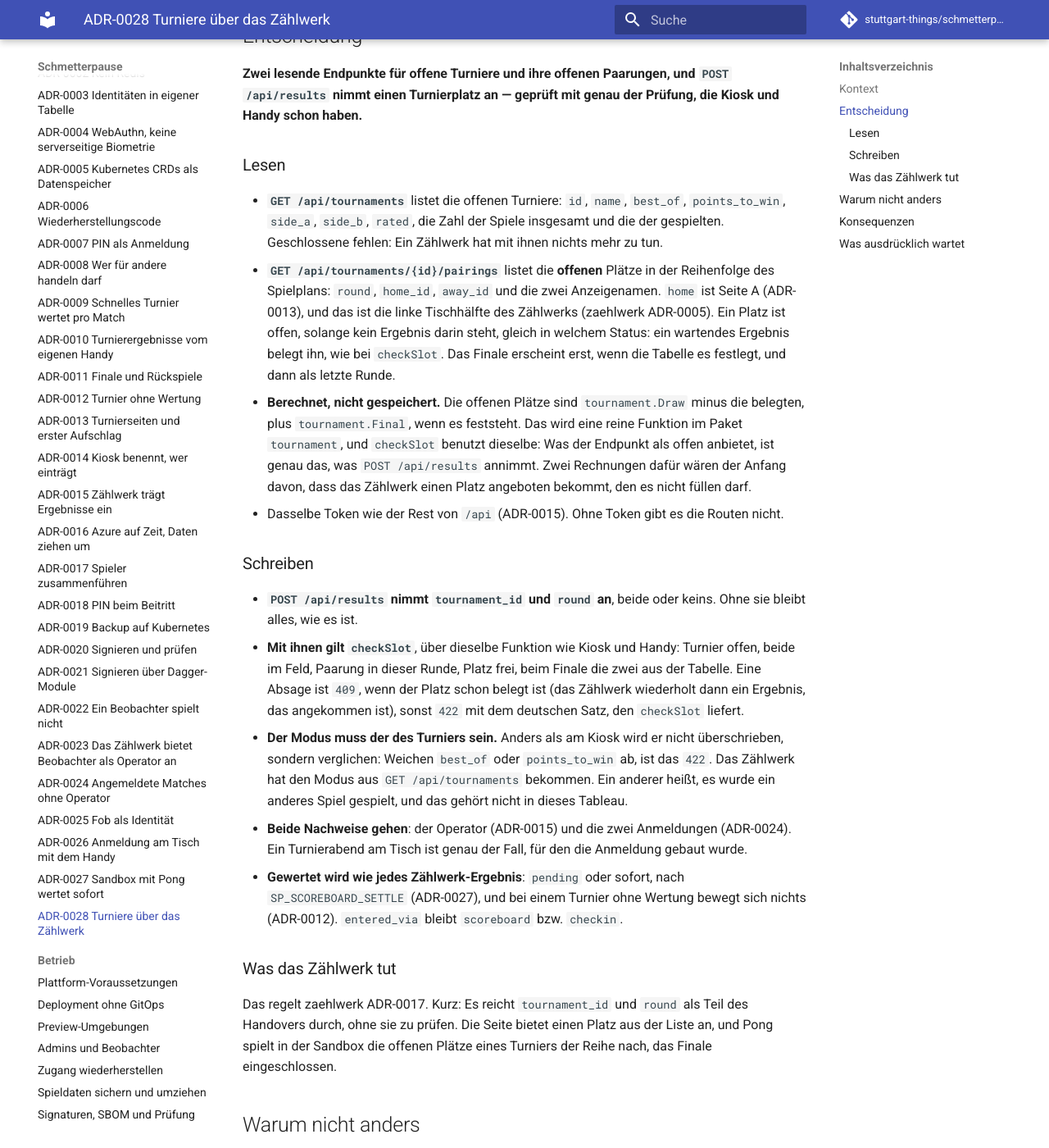
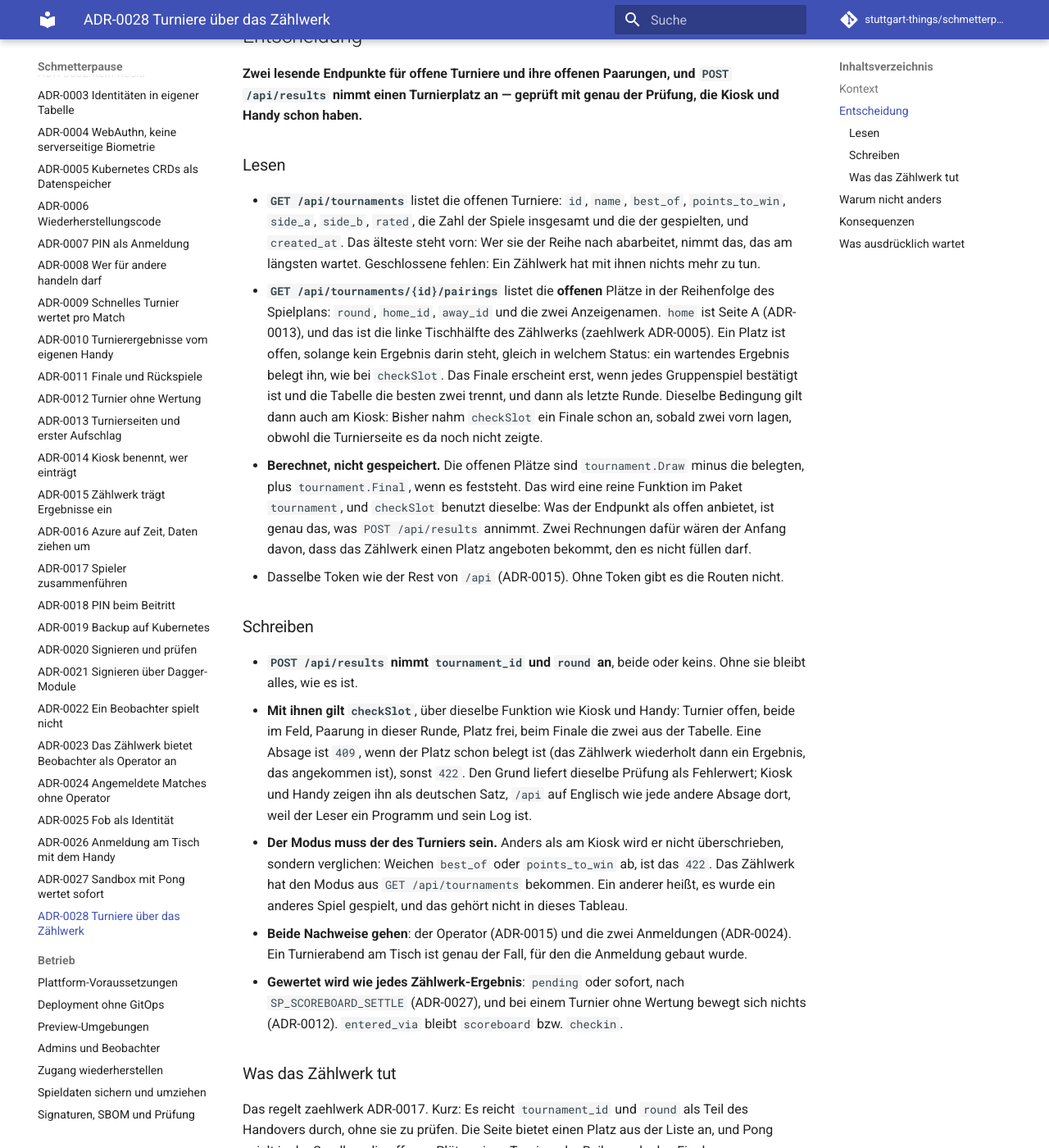
Before and after one commit to stuttgart-things/schmetterpause, an MkDocs documentation site: the page built from docs/adr/0028-turniere-ueber-das-zaehlwerk.md, in a window 1280 px wide and 1400 px high, scrolled down 1046 px. Shown: the whole window at 82% size. Built offline with MkDocs 1.6.1 and Material for MkDocs 9.7.7, drawn with Linux system fonts in a browser that asks for light colours; comment, search, counter and statistics services are not loaded.

Commit message:
docs(adr): settle the final's condition, the list order and the api's reasons in ADR-0028
Co-Authored-By: Claude Opus 5.5 <noreply@anthropic.com>
Claude-Session: https://claude.ai/code/session_0143Jy237L1rnuTHaiprxeZr

```diff
--- a/docs/adr/0028-turniere-ueber-das-zaehlwerk.md
+++ b/docs/adr/0028-turniere-ueber-das-zaehlwerk.md
@@ -45,15 +45,19 @@ die Kiosk und Handy schon haben.**
 
 - **`GET /api/tournaments`** listet die offenen Turniere: `id`, `name`,
   `best_of`, `points_to_win`, `side_a`, `side_b`, `rated`, die Zahl der Spiele
-  insgesamt und die der gespielten. Geschlossene fehlen: Ein Zählwerk hat mit
-  ihnen nichts mehr zu tun.
+  insgesamt und die der gespielten, und `created_at`. Das älteste steht vorn:
+  Wer sie der Reihe nach abarbeitet, nimmt das, das am längsten wartet.
+  Geschlossene fehlen: Ein Zählwerk hat mit ihnen nichts mehr zu tun.
 - **`GET /api/tournaments/{id}/pairings`** listet die **offenen** Plätze in der
   Reihenfolge des Spielplans: `round`, `home_id`, `away_id` und die zwei
   Anzeigenamen. `home` ist Seite A (ADR-0013), und das ist die linke
   Tischhälfte des Zählwerks (zaehlwerk ADR-0005). Ein Platz ist offen, solange
   kein Ergebnis darin steht, gleich in welchem Status: ein wartendes Ergebnis
-  belegt ihn, wie bei `checkSlot`. Das Finale erscheint erst, wenn die Tabelle
-  es festlegt, und dann als letzte Runde.
+  belegt ihn, wie bei `checkSlot`. Das Finale erscheint erst, wenn jedes
+  Gruppenspiel bestätigt ist und die Tabelle die besten zwei trennt, und dann
+  als letzte Runde. Dieselbe Bedingung gilt dann auch am Kiosk: Bisher nahm
+  `checkSlot` ein Finale schon an, sobald zwei vorn lagen, obwohl die
+  Turnierseite es da noch nicht zeigte.
 - **Berechnet, nicht gespeichert.** Die offenen Plätze sind
   `tournament.Draw` minus die belegten, plus `tournament.Final`, wenn es
   feststeht. Das wird eine reine Funktion im Paket `tournament`, und
@@ -72,7 +76,9 @@ die Kiosk und Handy schon haben.**
   Turnier offen, beide im Feld, Paarung in dieser Runde, Platz frei, beim
   Finale die zwei aus der Tabelle. Eine Absage ist `409`, wenn der Platz schon
   belegt ist (das Zählwerk wiederholt dann ein Ergebnis, das angekommen ist),
-  sonst `422` mit dem deutschen Satz, den `checkSlot` liefert.
+  sonst `422`. Den Grund liefert dieselbe Prüfung als Fehlerwert; Kiosk und
+  Handy zeigen ihn als deutschen Satz, `/api` auf Englisch wie jede andere
+  Absage dort, weil der Leser ein Programm und sein Log ist.
 - **Der Modus muss der des Turniers sein.** Anders als am Kiosk wird er nicht
   überschrieben, sondern verglichen: Weichen `best_of` oder `points_to_win`
   ab, ist das `422`. Das Zählwerk hat den Modus aus `GET /api/tournaments`
```
